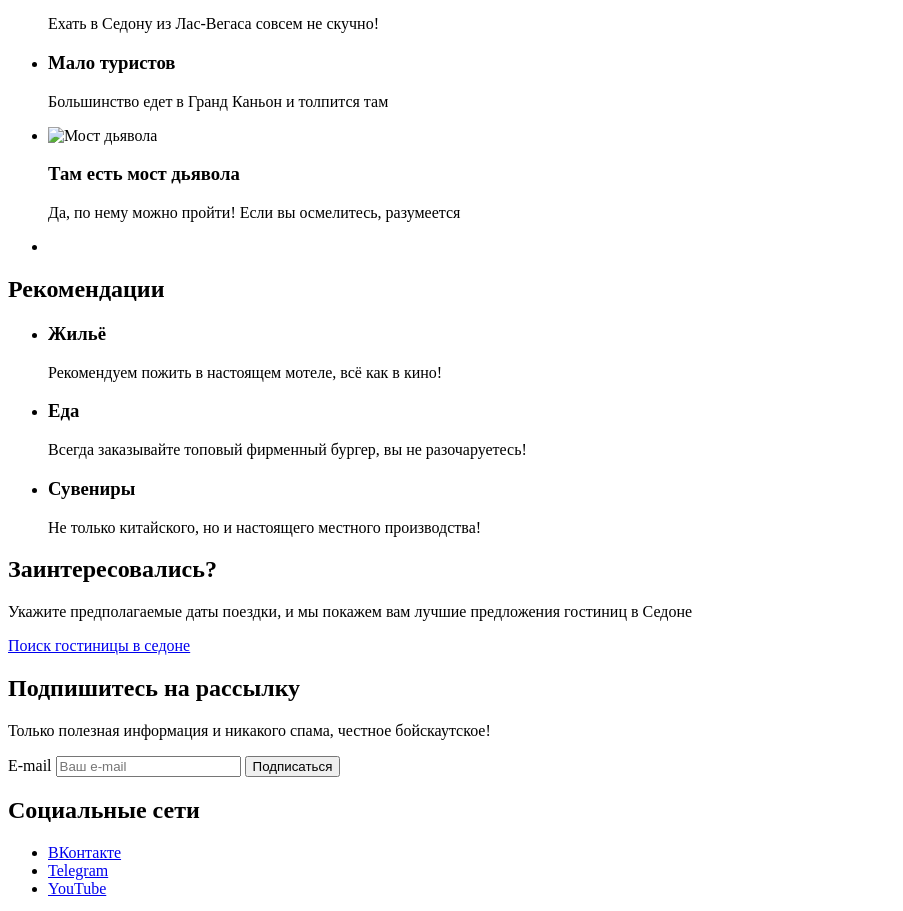
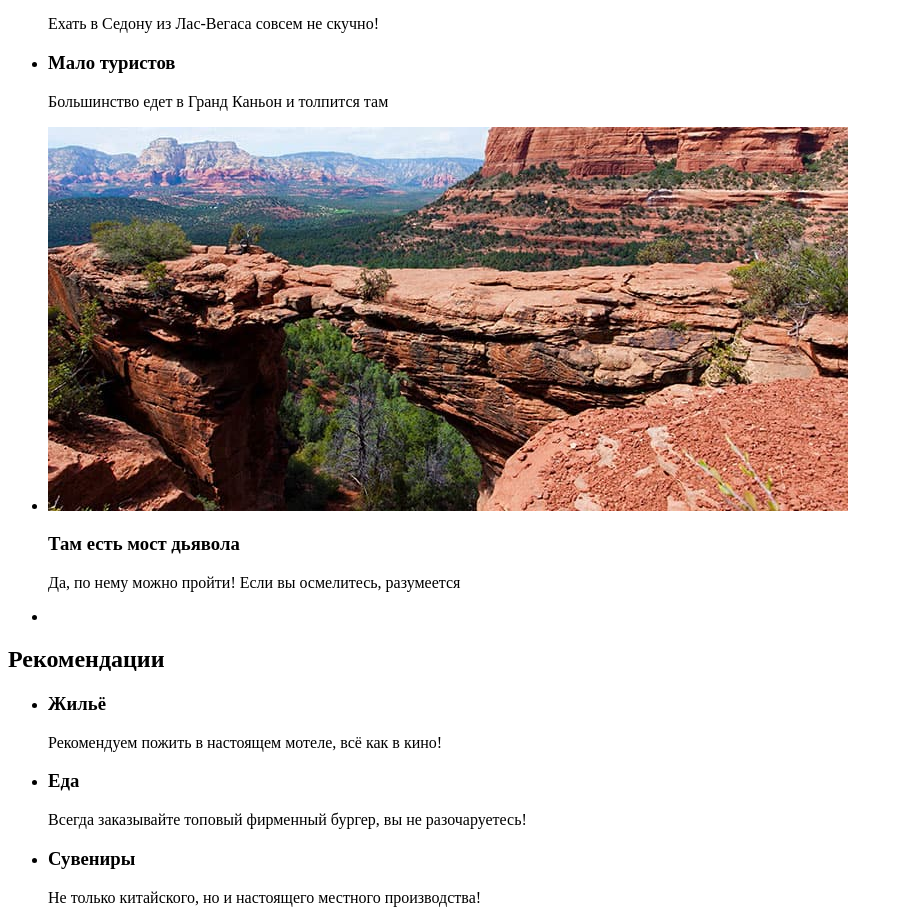
Before and after one commit to htmlacademy-htmlcss/2215945-sedona-35, a plain HTML site: page index.html in a window 1280 px wide. Shown: the part 1361-2272 px from the top of the page, without its empty margins (0-903 px from the left). Drawn offline with Linux system fonts and the light colour scheme.

Commit message:
Добавляет ссылку и параметры для фотографии "Мост дьявола"

```diff
--- a/index.html
+++ b/index.html
@@ -76,7 +76,7 @@
         <p class="advantages-description">Большинство едет в Гранд Каньон и толпится там</p>
       </li>
       <li class="advantages-item">
-        <img class="advantages-logo" src="" alt="Мост дьявола">
+        <img class="advantages-logo" src="images/devils-bridge.jpg" widht="800" height="384"  alt="Мост дьявола">
         <h3 class="advantages-title">Там есть мост дьявола</h3>
         <p class="advantages-description">Да, по нему можно пройти! Если вы осмелитесь, разумеется</p>
       <li>
@@ -145,7 +145,7 @@
 
   <section class="footer-logo">
     <a class="html-academy-link" href="https://htmlacademy.ru/">
-     <img class="html-academy-logo" src="" alt="Логотип HTML Academy">
+     <img class="html-academy-logo" src=""  alt="Логотип HTML Academy">
     </a>
   </section>
 
```
